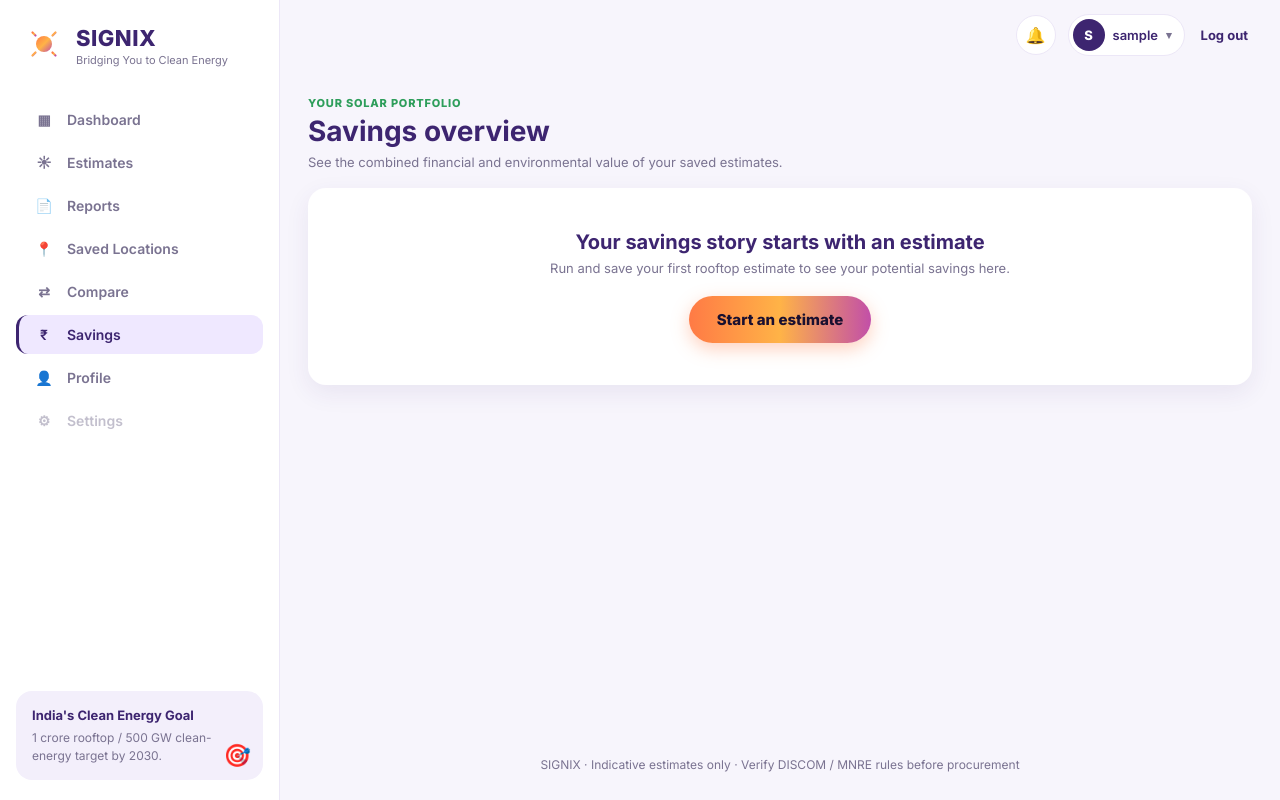
After one commit to saksham6541/SIGNIX, a Flask app: page /savings in a window 1280 px wide. The commit adds this page. Run offline with Flask 3, Linux system fonts and the light colour scheme; the visitor is signed in with stand-in values (Sample User, id 1); some libraries are stand-ins or nearby versions.

Commit message:
Add Savings page with user-scoped aggregation, environmental impact, and best-opportunity callout

```diff
--- a/app/pages.py
+++ b/app/pages.py
@@ -3,6 +3,7 @@ from flask_login import current_user, login_required
 
 from app.report_generator import generate_pdf_report
 from app.services import location_service
+from app.solar_logic import calculate_environmental_equivalents
 
 pages_bp = Blueprint("pages", __name__)
 
@@ -47,6 +48,34 @@ def compare():
     )
 
 
+@pages_bp.route("/savings")
+@login_required
+def savings():
+    locations = location_service.list_locations(current_user.id)
+    monthly_savings = sum(location.monthly_savings or 0 for location in locations)
+    annual_savings = monthly_savings * 12
+    co2_reduction_tons = sum(location.co2_reduction_tons or 0 for location in locations)
+    environmental_equivalents = calculate_environmental_equivalents(co2_reduction_tons)
+    best_opportunity = max(
+        locations,
+        key=lambda location: (
+            location.monthly_savings or 0,
+            -(location.payback_years or float("inf")),
+        ),
+        default=None,
+    )
+
+    return render_template(
+        "savings.html",
+        locations=locations,
+        monthly_savings=monthly_savings,
+        annual_savings=annual_savings,
+        co2_reduction_tons=co2_reduction_tons,
+        environmental_equivalents=environmental_equivalents,
+        best_opportunity=best_opportunity,
+    )
+
+
 @pages_bp.route("/report/<int:location_id>")
 @login_required
 def report(location_id):
--- a/app/static/css/style.css
+++ b/app/static/css/style.css
@@ -427,6 +427,27 @@ body.ignix-body {
 .compare-empty p { color: var(--gray); font-size: 13px; margin: 0 0 20px; }
 .compare-selection-error { color: #b42318; background: #fff1f0; border: 1px solid #f4c7c3; border-radius: 10px; padding: 11px 13px; font-size: 13px; font-weight: 700; }
 
+/* ---------- Savings ---------- */
+.savings-page { padding: 18px 0 24px; }
+.savings-page-header { margin-bottom: 18px; }
+.savings-page-header h1 { margin: 0 0 6px; color: var(--indigo); font-size: 28px; }
+.savings-page-header p:last-child { margin: 0; color: var(--gray); font-size: 13px; }
+.savings-overview-grid { display: grid; grid-template-columns: minmax(260px, 0.9fr) minmax(420px, 1.5fr); gap: 14px; margin-bottom: 20px; }
+.savings-total-card { min-height: 238px; }
+.savings-stats-grid { display: grid; grid-template-columns: 1fr 1fr; gap: 10px; }
+.savings-empty, .savings-opportunity { background: #fff; border-radius: var(--radius); box-shadow: var(--shadow); padding: 24px 20px; }
+.savings-empty { text-align: center; padding: 42px 24px; }
+.savings-empty h2, .savings-opportunity h2 { margin: 0 0 6px; color: var(--indigo); font-size: 20px; }
+.savings-empty p, .savings-opportunity p { color: var(--gray); font-size: 13px; margin: 0 0 20px; }
+.savings-opportunity { display: flex; align-items: center; justify-content: space-between; gap: 24px; border-left: 5px solid var(--success); }
+.savings-opportunity .eyebrow { margin-bottom: 5px; }
+.savings-opportunity h2 { overflow-wrap: anywhere; }
+.opportunity-metrics { display: flex; align-items: center; gap: 22px; flex-shrink: 0; }
+.opportunity-metrics span { display: grid; gap: 4px; }
+.opportunity-metrics small { color: var(--gray); font-size: 11px; }
+.opportunity-metrics strong { color: var(--text); font-size: 18px; white-space: nowrap; }
+.opportunity-metrics .btn-report { width: auto; white-space: nowrap; }
+
 /* ---------- Report ---------- */
 .report-header {
   display: flex; justify-content: space-between; align-items: flex-start;
@@ -560,6 +581,8 @@ body.ignix-body {
   .sidebar-toggle { display: inline-block; }
   .hero-row, .why-grid, .options-grid, .equivalents-grid { grid-template-columns: 1fr 1fr; }
   .estimate-top-grid { grid-template-columns: 1fr; }
+  .savings-overview-grid { grid-template-columns: 1fr; }
+  .savings-opportunity { align-items: flex-start; flex-direction: column; }
   .page-content { padding: 8px 16px 32px; }
 }
 @media (max-width: 560px) {
@@ -572,6 +595,8 @@ body.ignix-body {
   .estimate-result-heading { flex-direction: column; }
   .estimate-source { text-align: left; }
   .estimate-stats-grid { grid-template-columns: 1fr; }
+  .savings-stats-grid { grid-template-columns: 1fr; }
+  .opportunity-metrics { align-items: flex-start; flex-wrap: wrap; gap: 14px 20px; }
   .savings-card { min-height: 190px; }
   .savings-card strong { font-size: 32px; }
 }
--- a/app/templates/base.html
+++ b/app/templates/base.html
@@ -56,7 +56,7 @@
         <a href="{{ url_for('pages.compare') }}" class="nav-item {% if request.endpoint == 'pages.compare' %}active{% endif %}">
           <span class="nav-ico">⇄</span> Compare
         </a>
-        <a href="{{ url_for('pages.dashboard') }}" class="nav-item nav-disabled" title="Coming soon">
+        <a href="{{ url_for('pages.savings') }}" class="nav-item {% if request.endpoint == 'pages.savings' %}active{% endif %}">
           <span class="nav-ico">₹</span> Savings
         </a>
         <a href="{{ url_for('auth.profile') }}" class="nav-item {% if request.endpoint == 'auth.profile' %}active{% endif %}">
--- /dev/null
+++ b/app/templates/savings.html
@@ -0,0 +1,74 @@
+{% extends "base.html" %}
+{% block title %}Savings · SIGNIX{% endblock %}
+{% block content %}
+<section class="savings-page">
+  <div class="savings-page-header">
+    <div>
+      <p class="eyebrow">Your solar portfolio</p>
+      <h1>Savings overview</h1>
+      <p>See the combined financial and environmental value of your saved estimates.</p>
+    </div>
+  </div>
+
+  {% if not locations %}
+  <div class="savings-empty">
+    <h2>Your savings story starts with an estimate</h2>
+    <p>Run and save your first rooftop estimate to see your potential savings here.</p>
+    <a class="btn-grad" href="{{ url_for('pages.index') }}">Start an estimate</a>
+  </div>
+  {% else %}
+  <div class="savings-overview-grid">
+    <div class="savings-card savings-total-card">
+      <div class="savings-card-copy">
+        <span class="savings-label">Total potential monthly savings</span>
+        <strong>&#8377;{{ "%.0f"|format(monthly_savings) }}</strong>
+        <span class="savings-subtitle">&#8377;{{ "%.0f"|format(annual_savings) }} potential savings per year</span>
+      </div>
+      <svg class="savings-trend" viewBox="0 0 260 120" aria-hidden="true">
+        <path d="M4 110 C48 104 55 72 91 80 S128 50 157 58 S201 18 256 8" />
+      </svg>
+    </div>
+
+    <div class="savings-stats-grid">
+      <div class="estimate-stat-card">
+        <span class="stat-icon green-icon">♻</span>
+        <span class="stat-label">CO2 reduction</span>
+        <strong>{{ "%.2f"|format(co2_reduction_tons) }} tons</strong>
+        <small>Across {{ locations|length }} saved estimate{% if locations|length != 1 %}s{% endif %}</small>
+      </div>
+      <div class="estimate-stat-card">
+        <span class="stat-icon pink-icon">🌳</span>
+        <span class="stat-label">Equivalent trees</span>
+        <strong>{{ environmental_equivalents.trees_planted|int }}</strong>
+        <small>CO2 absorption equivalent</small>
+      </div>
+      <div class="estimate-stat-card">
+        <span class="stat-icon orange-icon">⌁</span>
+        <span class="stat-label">Distance avoided</span>
+        <strong>{{ "%.0f"|format(environmental_equivalents.km_not_driven) }} km</strong>
+        <small>Car travel equivalent</small>
+      </div>
+      <div class="estimate-stat-card">
+        <span class="stat-icon indigo-icon">◉</span>
+        <span class="stat-label">Fuel saved</span>
+        <strong>{{ "%.0f"|format(environmental_equivalents.fuel_liters_saved) }} L</strong>
+        <small>Petrol equivalent</small>
+      </div>
+    </div>
+  </div>
+
+  <section class="savings-opportunity">
+    <div>
+      <p class="eyebrow">Best opportunity</p>
+      <h2>{{ best_opportunity.address }}</h2>
+      <p>The saved location with the highest potential monthly savings.</p>
+    </div>
+    <div class="opportunity-metrics">
+      <span><small>Monthly savings</small><strong>&#8377;{{ "%.0f"|format(best_opportunity.monthly_savings or 0) }}</strong></span>
+      <span><small>Payback period</small><strong>{{ "%.1f"|format(best_opportunity.payback_years or 0) }} years</strong></span>
+      <a class="btn-report" href="{{ url_for('pages.report', location_id=best_opportunity.id) }}">View report</a>
+    </div>
+  </section>
+  {% endif %}
+</section>
+{% endblock %}
```
Also changed, not shown: tests/test_savings.py (added, +74 -0 lines).
